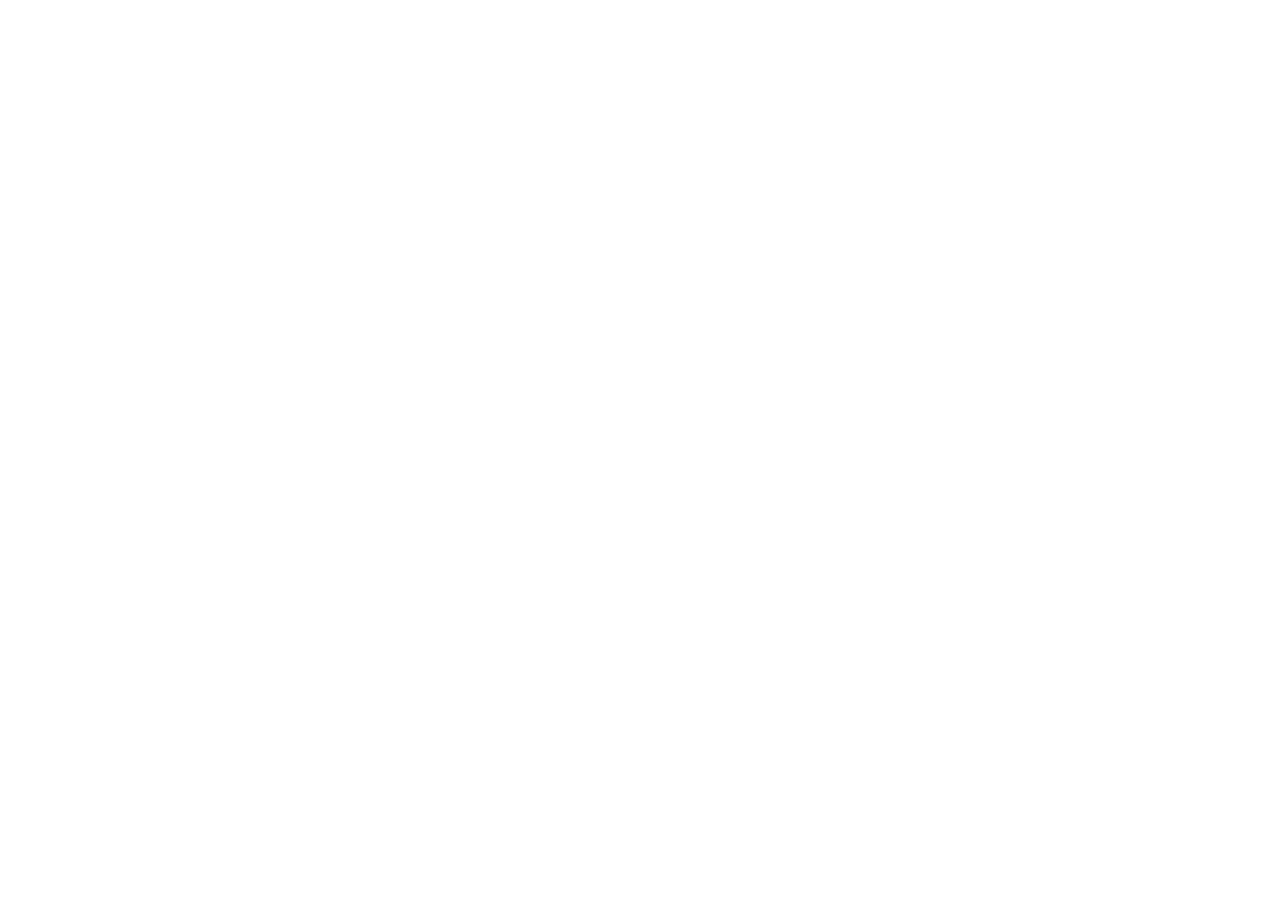
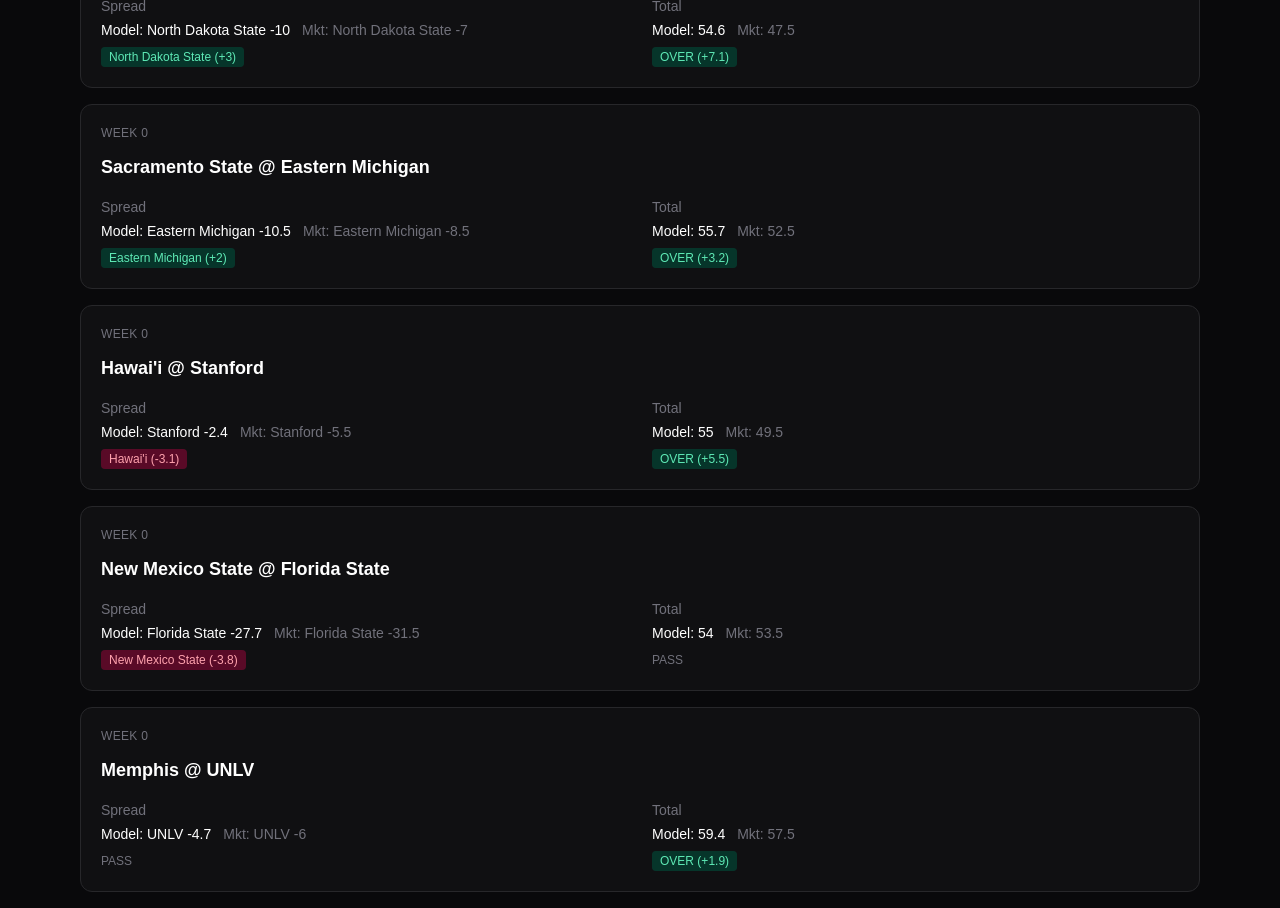
Before and after one commit to tecmosuperhawk/twin-parlay-football-ratings, a Next.js app: page /projections in a window 1280 px wide. Shown: the part 880-1788 px from the top of the page. Before the commit the page ends 800 px from the top, so only its background shows below. Built offline with nearby package versions, Linux system fonts and the light colour scheme.

Commit message:
Add Week 0 and Week 1 projections board

```diff
--- a/src/app/projections/page.tsx
+++ b/src/app/projections/page.tsx
@@ -1,3 +1,237 @@
+const games = [
+  // Week 0
+  {
+    week: "Week 0",
+    away: "North Carolina",
+    home: "TCU",
+    neutral: true,
+    model_spread: -8.1,
+    market_spread: -7.5,
+    spread_edge: 0.6,
+    spread_lean: "PASS",
+    model_total: 53.2,
+    market_total: 47.5,
+    total_edge: 5.7,
+    total_lean: "OVER",
+  },
+  {
+    week: "Week 0",
+    away: "San José State",
+    home: "USC",
+    neutral: false,
+    model_spread: -34.5,
+    market_spread: -38.5,
+    spread_edge: -4.0,
+    spread_lean: "San José State",
+    model_total: 58.4,
+    market_total: 60.5,
+    total_edge: -2.1,
+    total_lean: "UNDER",
+  },
+  {
+    week: "Week 0",
+    away: "NC State",
+    home: "Virginia",
+    neutral: false,
+    model_spread: -3.8,
+    market_spread: -5.5,
+    spread_edge: -1.7,
+    spread_lean: "NC State",
+    model_total: 55.4,
+    market_total: 53.5,
+    total_edge: 1.9,
+    total_lean: "OVER",
+  },
+  {
+    week: "Week 0",
+    away: "Jacksonville State",
+    home: "North Dakota State",
+    neutral: false,
+    model_spread: -10.0,
+    market_spread: -7.0,
+    spread_edge: 3.0,
+    spread_lean: "North Dakota State",
+    model_total: 54.6,
+    market_total: 47.5,
+    total_edge: 7.1,
+    total_lean: "OVER",
+  },
+  {
+    week: "Week 0",
+    away: "Sacramento State",
+    home: "Eastern Michigan",
+    neutral: false,
+    model_spread: -10.5,
+    market_spread: -8.5,
+    spread_edge: 2.0,
+    spread_lean: "Eastern Michigan",
+    model_total: 55.7,
+    market_total: 52.5,
+    total_edge: 3.2,
+    total_lean: "OVER",
+  },
+  {
+    week: "Week 0",
+    away: "Hawai'i",
+    home: "Stanford",
+    neutral: false,
+    model_spread: -2.4,
+    market_spread: -5.5,
+    spread_edge: -3.1,
+    spread_lean: "Hawai'i",
+    model_total: 55.0,
+    market_total: 49.5,
+    total_edge: 5.5,
+    total_lean: "OVER",
+  },
+  {
+    week: "Week 0",
+    away: "New Mexico State",
+    home: "Florida State",
+    neutral: false,
+    model_spread: -27.7,
+    market_spread: -31.5,
+    spread_edge: -3.8,
+    spread_lean: "New Mexico State",
+    model_total: 54.0,
+    market_total: 53.5,
+    total_edge: 0.5,
+    total_lean: "PASS",
+  },
+  {
+    week: "Week 0",
+    away: "Memphis",
+    home: "UNLV",
+    neutral: false,
+    model_spread: -4.7,
+    market_spread: -6.0,
+    spread_edge: -1.3,
+    spread_lean: "PASS",
+    model_total: 59.4,
+    market_total: 57.5,
+    total_edge: 1.9,
+    total_lean: "OVER",
+  },
+  // Week 1 highlights
+  {
+    week: "Week 1",
+    away: "North Texas",
+    home: "Indiana",
+    neutral: false,
+    model_spread: -34.7,
+    market_spread: -40.5,
+    spread_edge: -5.8,
+    spread_lean: "North Texas",
+    model_total: 61.1,
+    market_total: 55.5,
+    total_edge: 5.6,
+    total_lean: "OVER",
+  },
+  {
+    week: "Week 1",
+    away: "East Carolina",
+    home: "Alabama",
+    neutral: false,
+    model_spread: -22.7,
+    market_spread: -28.5,
+    spread_edge: -5.8,
+    spread_lean: "East Carolina",
+    model_total: 54.0,
+    market_total: 54.5,
+    total_edge: -0.5,
+    total_lean: "PASS",
+  },
+  {
+    week: "Week 1",
+    away: "Ohio",
+    home: "Nebraska",
+    neutral: false,
+    model_spread: -18.5,
+    market_spread: -23.5,
+    spread_edge: -5.0,
+    spread_lean: "Ohio",
+    model_total: 50.6,
+    market_total: 47.5,
+    total_edge: 3.1,
+    total_lean: "OVER",
+  },
+  {
+    week: "Week 1",
+    away: "Western Michigan",
+    home: "Michigan",
+    neutral: false,
+    model_spread: -23.8,
+    market_spread: -27.5,
+    spread_edge: -3.7,
+    spread_lean: "Western Michigan",
+    model_total: 54.7,
+    market_total: 48.5,
+    total_edge: 6.2,
+    total_lean: "OVER",
+  },
+  {
+    week: "Week 1",
+    away: "Northern Illinois",
+    home: "Iowa",
+    neutral: false,
+    model_spread: -35.0,
+    market_spread: -31.5,
+    spread_edge: 3.5,
+    spread_lean: "Iowa",
+    model_total: 53.1,
+    market_total: 45.5,
+    total_edge: 7.6,
+    total_lean: "OVER",
+  },
+  {
+    week: "Week 1",
+    away: "Clemson",
+    home: "LSU",
+    neutral: false,
+    model_spread: -7.4,
+    market_spread: -9.5,
+    spread_edge: -2.1,
+    spread_lean: "Clemson",
+    model_total: 53.5,
+    market_total: 51.5,
+    total_edge: 2.0,
+    total_lean: "OVER",
+  },
+  {
+    week: "Week 1",
+    away: "Boise State",
+    home: "Oregon",
+    neutral: false,
+    model_spread: -22.1,
+    market_spread: -24.5,
+    spread_edge: -2.4,
+    spread_lean: "Boise State",
+    model_total: 58.2,
+    market_total: 52.5,
+    total_edge: 5.7,
+    total_lean: "OVER",
+  },
+];
+
+function EdgeBadge({ lean, edge }: { lean: string; edge: number }) {
+  if (lean === "PASS") {
+    return <span className="text-zinc-500 text-xs">PASS</span>;
+  }
+  const isPositive = edge > 0;
+  return (
+    <span
+      className={`inline-flex items-center px-2 py-0.5 rounded text-xs font-medium ${
+        isPositive
+          ? "bg-emerald-900/60 text-emerald-300"
+          : "bg-rose-900/60 text-rose-300"
+      }`}
+    >
+      {lean} ({edge > 0 ? "+" : ""}
+      {edge})
+    </span>
+  );
+}
+
 export default function ProjectionsPage() {
   return (
     <main className="min-h-screen bg-zinc-950 text-white">
@@ -8,14 +242,66 @@
           </a>
           <h1 className="text-3xl font-bold mt-4">Weekly Projections</h1>
           <p className="text-zinc-400 mt-2">
-            Model spreads, totals, and edges vs current market lines
+            Model spreads & totals vs market • Week 0 / Week 1
           </p>
         </div>
 
-        <div className="rounded-xl border border-zinc-800 bg-zinc-900 p-6">
-          <p className="text-zinc-400 text-sm">
-            Week 0 / Week 1 board will appear here next.
-          </p>
+        <div className="space-y-4">
+          {games.map((g, i) => (
+            <div
+              key={i}
+              className="rounded-xl border border-zinc-800 bg-zinc-900/50 p-5"
+            >
+              <div className="flex items-center justify-between mb-3">
+                <span className="text-xs font-medium text-zinc-500 uppercase tracking-wide">
+                  {g.week}
+                  {g.neutral ? " • Neutral" : ""}
+                </span>
+              </div>
+
+              <div className="flex items-center justify-between mb-4">
+                <div>
+                  <div className="text-lg font-semibold">
+                    {g.away} @ {g.home}
+                  </div>
+                </div>
+              </div>
+
+              <div className="grid grid-cols-2 gap-6 text-sm">
+                {/* Spread */}
+                <div>
+                  <div className="text-zinc-500 mb-1">Spread</div>
+                  <div className="flex items-baseline gap-3">
+                    <span className="font-medium">
+                      Model: {g.home} {g.model_spread > 0 ? "+" : ""}
+                      {g.model_spread}
+                    </span>
+                    <span className="text-zinc-500">
+                      Mkt: {g.home} {g.market_spread > 0 ? "+" : ""}
+                      {g.market_spread}
+                    </span>
+                  </div>
+                  <div className="mt-1.5">
+                    <EdgeBadge lean={g.spread_lean} edge={g.spread_edge} />
+                  </div>
+                </div>
+
+                {/* Total */}
+                <div>
+                  <div className="text-zinc-500 mb-1">Total</div>
+                  <div className="flex items-baseline gap-3">
+                    <span className="font-medium">Model: {g.model_total}</span>
+                    <span className="text-zinc-500">
+                      Mkt: {g.market_total}
+                    </span>
+                  </div>
+                  <div className="mt-1.5">
+                    <EdgeBadge lean={g.total_lean} edge={g.total_edge} />
+                  </div>
+                </div>
+              </div>
+            </div>
+          ))}
         </div>
       </div>
     </main>
```
